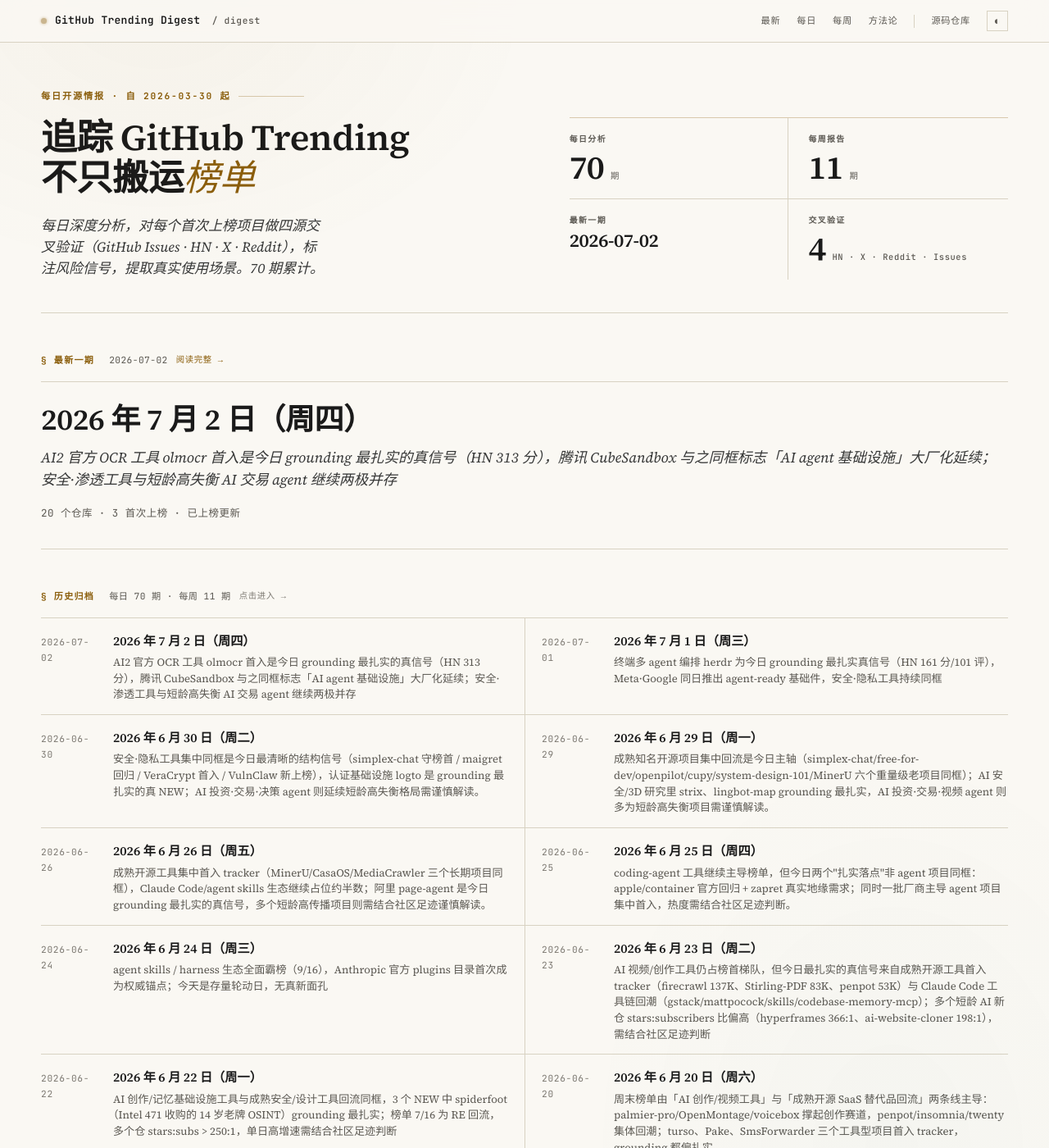
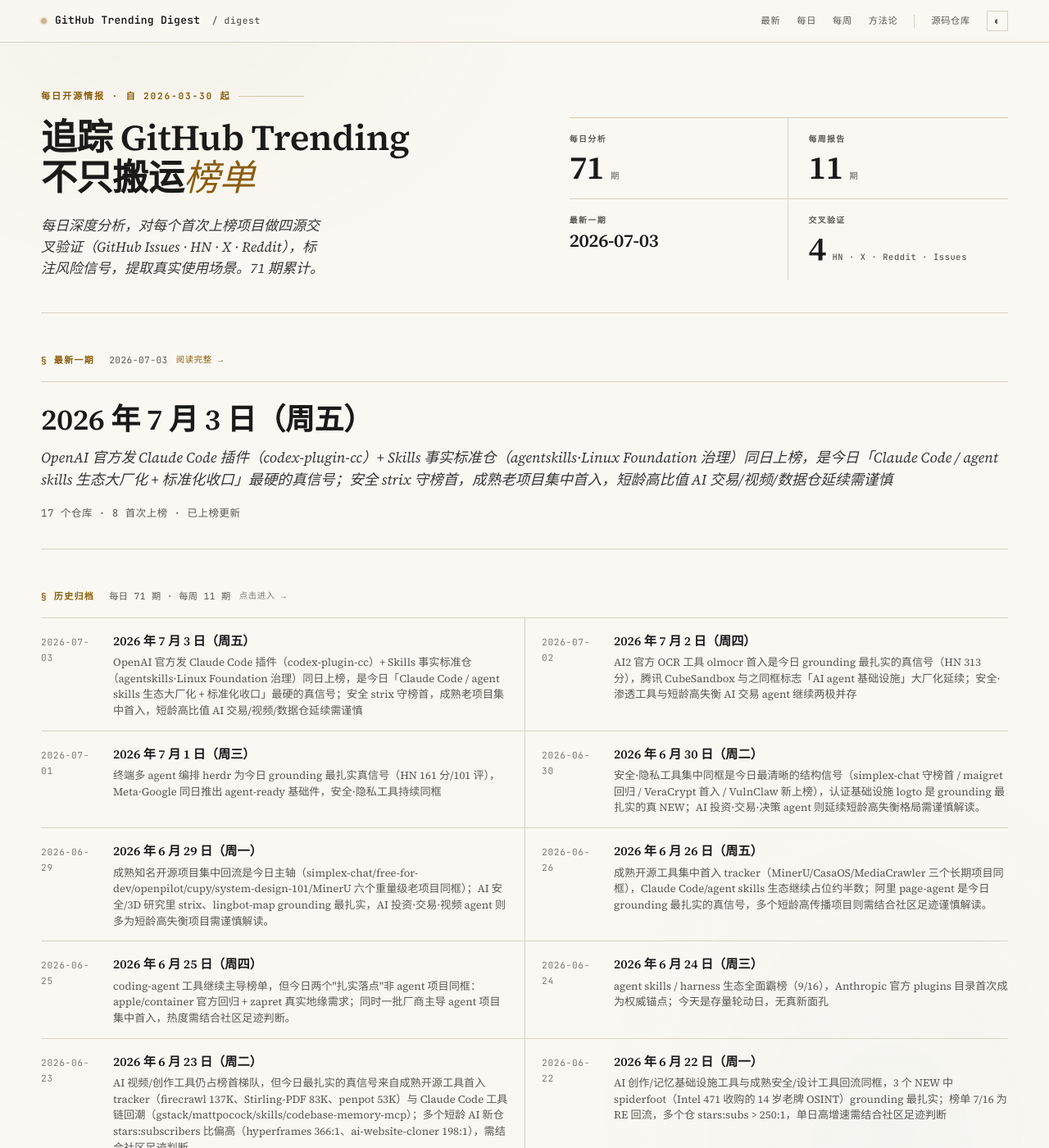
Before and after one commit to maxzyma/github-trending-digest, a Jekyll site: the page built from index.md, in a window 1280 px wide and 1400 px high. Shown: the whole window at 82% size. Built offline with Jekyll 4.4.1, drawn with Linux system fonts in a browser that asks for light colours; part of the change alters nothing that is shown; some of the changed text lies outside the part shown.

Commit message:
daily: 2026-07-03 — OpenAI 官方 codex-plugin-cc + agentskills 规范仓（LF 治理）同日上榜为「Claude Code/agent skills 生态大厂化+标准化收口」最硬真信号 + 安全 strix 守榜首 + 成熟老项目集中首入（pytorch/langflow/actions-checkout/cs249r_book/clean-code-js）+ 短龄高比值 AI 交易·视频·数据延续（caveman 443:1「省65% token」被夸大/ECC 196:1/career-ops 268:1/Vibe-Trading 185:1/exercises-dataset 332:1）+ 脚本继续全 17 项误标 NEW 已人工校正（真 NEW 8，RE 4：career-ops/superpowers/chrome-devtools-mcp/ECC）
Generated with Claude Code

```diff
--- /dev/null
+++ b/daily/2026-07-03-analysis.md
@@ -0,0 +1,166 @@
+---
+layout: daily
+date: 2026-07-03
+title: GitHub Trending 深度分析 — 2026 年 7 月 3 日（周五）
+subtitle: OpenAI 官方发 Claude Code 插件（codex-plugin-cc）+ Skills 事实标准仓（agentskills·Linux Foundation 治理）同日上榜，是今日「Claude Code / agent skills 生态大厂化 + 标准化收口」最硬的真信号；安全 strix 守榜首，成熟老项目集中首入，短龄高比值 AI 交易/视频/数据仓延续需谨慎
+total: 17
+new_count: 8
+new_repos:
+  - repo: JuliusBrussee/caveman
+    stars: 81053
+    star_delta: 926
+    lang: JavaScript
+    source_strength: 强
+    risk_tags: ['vanity', '误导性指标', 'stability']
+  - repo: agentskills/agentskills
+    stars: 21634
+    star_delta: 86
+    lang: Python
+    source_strength: 强
+    risk_tags: ['安全面', '碎片化', 'bus_factor']
+  - repo: openai/codex-plugin-cc
+    stars: 22655
+    star_delta: 352
+    lang: JavaScript
+    source_strength: 中
+    risk_tags: ['cost', 'dependency', 'stability']
+updated_repos: []
+---
+
+# GitHub Trending 深度分析 — 2026 年 7 月 3 日（周五）
+
+_OpenAI 官方发 Claude Code 插件（codex-plugin-cc）+ Skills 事实标准仓（agentskills·Linux Foundation 治理）同日上榜，是今日「Claude Code / agent skills 生态大厂化 + 标准化收口」最硬的真信号；安全 strix 守榜首，成熟老项目集中首入，短龄高比值 AI 交易/视频/数据仓延续需谨慎_
+
+_项目总数: 17 | 首次上榜: 8 | 重新上榜: 4 | 已上榜更新: 5 | 数据源: https://github.com/trending_
+
+## 本日主线
+
+**主线一：榜单地图 — Claude Code / agent skills·harness 生态占最大盘，安全 strix 守榜首，成熟老项目集中首入。** 今日 17 项可分五组：① **Claude Code 技能/harness/插件生态**（最大盘，7 项）——JuliusBrussee/caveman（NEW，token 压缩 skill）、msitarzewski/agency-agents（↓2，一站式 AI 代理团队）、santifer/career-ops（RE，建在 Claude Code 上的求职系统）、obra/superpowers（RE，agentic skills 框架）、affaan-m/ECC（RE，agent harness 性能优化）、agentskills/agentskills（NEW，Agent Skills 规范仓）、openai/codex-plugin-cc（NEW，从 Claude Code 调用 Codex 的官方插件）；② **安全**——usestrix/strix（↑1，AI 渗透 agent，守榜首）；③ **短龄高比值 AI 交易/视频/数据**——HKUDS/Vibe-Trading（↓8）、browser-use/video-use（↑11）、hasaneyldrm/exercises-dataset（=，健身数据集）；④ **MCP / 开发工具**——ChromeDevTools/chrome-devtools-mcp（RE，Google 官方）；⑤ **成熟老项目首入 tracker**（5 项）——actions/checkout、langflow-ai/langflow、pytorch/pytorch、harvard-edge/cs249r_book、ryanmcdermott/clean-code-javascript。Claude Code 周边生态仍是项目数最多的一块。
+
+**主线二：今日最硬的真信号是「竞品互操作 + 标准化收口」——OpenAI 亲自为 Claude Code 发插件，Skills 规范进入 Linux Foundation 治理。** openai/codex-plugin-cc（22,655 ⭐）是 OpenAI 官方 org 仓库，让开发者在 Claude Code 内用 `/codex:review`、`/codex:adversarial-review`、`/codex:rescue` 调本地 Codex 做二次审查/委托——「Claude 为主、Codex 当第二审查者」的双模型互补，媒体切入点正是「竞品互调（When Rivals Collaborate）」。同日 agentskills/agentskills（21,634 ⭐）作为 Agent Skills 规范文档仓上榜，spec 已从 anthropics/skills 迁出、由中立组织托管，并纳入 Linux Foundation 旗下 Agentic AI Foundation 治理（与 MCP、AGENTS.md 同框），被 OpenAI Codex、Gemini CLI、Cursor、Copilot 广泛采用。读者视角判断：过去几周「短龄、高比值、营销驱动」的第三方 skills 热潮，正在被两个权威锚点（官方竞品互调 + 跨厂标准治理）收口，这条赛道的真信号分量在上升。
+
+**主线三：榜单解读提醒 — 部分短龄项目 star 与社区足迹明显失衡，需结合 grounding 判断。** caveman 三个月冲到 8 万星（443:1 stars/watchers），其「省 65% token」主张字面正确但语境被夸大——「65%」仅指 output tokens，而独立 benchmark 测算真实账单节省仅约 5–15%（HN 上有《caveman vs "be brief"》对比帖质疑增量价值）。同类短龄高比值样本还有 affaan-m/ECC（225K ⭐ / 196:1，仓龄约半年）、santifer/career-ops（268:1）、HKUDS/Vibe-Trading（185:1）、hasaneyldrm/exercises-dataset（332:1）——这些项目热度真实但采用证据薄，Trending 热度不等于真实采用。抓取脚本继续将全部 17 项误标为 NEW，已按历史 analysis + 7-02 榜单人工校正（真 NEW 8、RE 4、已上榜更新 5）。
+
+## NEW 项目
+
+### [JuliusBrussee/caveman](https://github.com/JuliusBrussee/caveman) — NEW ⭐ 81,053（+926）| JavaScript | 信源：强
+
+**它是什么**: 一个 Claude Code / Codex 通用「技能包」，核心卖点是"像原始人一样说话（why use many token when few token do trick）"来压缩 agent 的输出、省 token。装上后用 `/caveman` 切换 6 档压缩强度（lite/full/ultra + 三档文言文风格），并配套 caveman-commit（生成简短 commit）、caveman-review、caveman-compress（压缩 CLAUDE.md 输入约 46%）。
+
+**解决什么问题**: Claude Code / Codex 长会话里模型输出啰嗦，token 账单快速累积。caveman 用「电报体/原始人体」指令让模型少废话，宣称砍掉 65% 输出 token。对高频重复改代码、批量重构的用户是直接的省钱手段。
+
+**谁在用、怎么用**（来自 Issues/HN/评测）:
+- 场景 1: 常规改代码、重构时开启压缩省 token；评测共识是复杂调试要关掉（模型需要逐步推理，压缩会伤害质量）。
+- 场景 2: 跨 23+ 种 agent CLI 安装使用，但安装脚本脆弱——OpenCode 报 ENOENT 缺 caveman-compress.md（#426）、PowerShell 7 安装报错（#366）、不兼容 Antigravity CLI（#428）。
+- 场景 3: 用户请求持久化模式（#141）、ChatGPT 集成（#131）、AXON notation 支持（#53），显示多平台真实试用。
+
+**社区怎么评价**:
+- 正面: 传播极广，多篇独立评测（andrew.ooo、skillsllm、mayhemcode）、Product Hunt 条目、404 Media 报道成本议题；常规编码场景确有省钱效果。
+- 负面: HN 第三方 benchmark《I benchmarked caveman against "be brief."》（89 分 / 67 评）质疑——相对一句 "be brief" 到底有多少增量价值。
+- 健康度: 81,053 stars / 183 subscribers ≈ **443:1**（极高）；open issues 359；20 贡献者但代码高度集中在作者一人；2026-04-04 创建，不到 3 个月冲到 8 万星，仍活跃维护。
+
+**风险与争议**:
+- **vanity**: 443:1 比值 + 三个月 8 万星 + 大量评测导流，传播热度远超社区 grounding。
+- **误导性指标**: "65%" 仅指 output tokens，而 output 通常只占 Claude Code 账单 10–30%，独立评测算真实账单省约 5–15%（甚至 ~4%），核心主张被语境夸大。
+- **stability**: 跨 23+ agent 的安装脚本脆弱，多个安装 issue 未闭合。
+
+**技术备注**: JavaScript，纯 prompt/skill 层，无模型改动；跨 Claude Code / Codex / OpenCode / Cursor 等多 agent host 分发。
+
+### [agentskills/agentskills](https://github.com/agentskills/agentskills) — NEW ⭐ 21,634（+86）| Python | 信源：强
+
+**它是什么**: Agent Skills 的规范与文档仓——不是可执行工具，而是定义「一个 agent 技能长什么样」的开放标准：SKILL.md 用 YAML frontmatter + markdown 指令 + scripts/references/assets 组织，靠 progressive disclosure 省 context（每技能启动约 30–50 token）。规范由 Anthropic 于 2025-12 发起并开放，现已从 anthropics/skills 迁出、托管在中立组织 agentskills 下。
+
+**解决什么问题**: 各家 agent（Claude Code、Codex、Gemini CLI、Cursor、Copilot）各自定义技能格式会导致碎片化。agentskills 想做跨平台的技能事实标准，让一份 SKILL.md 能在多个 agent host 上复用。
+
+**谁在用、怎么用**（来自 Issues/HN）:
+- 场景 1: 各 agent host 按 spec 实现技能加载；仓库本身是治理/RFC 场所——#15（118 评）讨论标准技能文件夹位置、#254/#255（.well-known URI 发现分发）、#81（npm/JS 包分发 RFC）。
+- 场景 2: 开发者按 spec 编写可跨平台复用的技能包，被 OpenAI Codex、Gemini CLI、Cursor、Copilot 采用。
+
+**社区怎么评价**:
+- 正面: HN 多次高分——"Agent Skills" 544 分/260 评、376 分/212 评、"SkillsBench" 364 分；Firecrawl、Strapi 等多篇独立解读；纳入 Linux Foundation 旗下 Agentic AI Foundation 治理（与 MCP、AGENTS.md 同框）。
+- 负面: 批判性讨论也真实——"You're probably using Agent Skills wrong"（74 分）、安全侧"skills 成为攻击面""87% 仍降低 agent 安全性"。
+- 健康度: 21,634 stars / 183 subscribers ≈ 118:1（文档/规范类仓的典型特征，大量围观少量深关注）；open issues 47；forks 1,375；2025-12-16 创建，持续更新。
+
+**风险与争议**:
+- **安全面**: skills 被反复点名为 agent 的攻击面（扫描器绕过、指令注入）。
+- **碎片化**: 多个核心 RFC 未定（技能位置、分发机制），采用者各自扩展 spec 存在分裂风险。
+- **bus_factor**: org 归属中立，但治理透明度依赖 Linux Foundation 与少数核心维护者。
+
+**技术备注**: 规范仓，代码 Apache 2.0 + 文档 CC-BY-4.0；对标 MCP 定位为 agent 生态的跨厂标准层。
+
+### [openai/codex-plugin-cc](https://github.com/openai/codex-plugin-cc) — NEW ⭐ 22,655（+352）| JavaScript | 信源：中
+
+**它是什么**: OpenAI 官方发布的 Claude Code 插件，让你在 Claude Code 里通过 slash 命令直接调用本地 Codex CLI——`/codex:review` 常规审查、`/codex:adversarial-review` 对抗审查、`/codex:rescue` 委托 Codex 做二次实现/调试、`/codex:transfer` 把整段会话迁到 Codex 续跑。定位是「Claude 为主、Codex 当第二审查者 / 后台 worker」的双模型互补。
+
+**解决什么问题**: 开发者常想让第二个模型对 Claude 的产出做独立复核或接手卡住的任务，过去要手动切工具、复制上下文。这个插件把 Codex 变成 Claude Code 会话内可直接调度的审查者与救援 worker。
+
+**谁在用、怎么用**（来自 Issues/博客）:
+- 场景 1: 在 Claude Code 内用 `/codex:adversarial-review` 让 Codex 对抗式审查 Claude 写的代码，作为提交前的第二道关。
+- 场景 2: 卡壳时用 `/codex:rescue` 把任务委托给 Codex 做深度根因排查或另一套实现；issue #346/#343/#328/#129 集中在 rescue 的 completion signal、broker 状态清理、多轮对抗审查等生命周期硬化。
+
+**社区怎么评价**:
+- 正面: 话题性强——媒体以「竞品互调（When Rivals Collaborate）」切入，多篇上手指南；OpenAI 官方社区有发布贴。
+- 负面: HN 讨论热度弱（发布日最高仅 8 分 1 评）；Reddit 无有效独立讨论；缺第三方规模化实战反馈。
+- 健康度: 22,655 stars / 72 subscribers ≈ 314:1（OpenAI 官方 org 结构性偏高，不宜单凭比值判 vanity）；open issues 265；贡献者集中在 dkundel-openai；2026-03-30 创建，已到 v1.0.4。
+
+**风险与争议**:
+- **cost**: 官方明确警告 review gate 的 Stop hook 会造成 Claude/Codex 长循环，快速耗尽 Codex 用量额度。
+- **dependency**: 依赖本地 Codex CLI + ChatGPT 订阅/API key，同机双工具链。
+- **stability**: 三个月龄、v1.0.x，rescue 生命周期仍在硬化中。
+
+**技术备注**: JavaScript，Claude Code 插件形态；桥接 OpenAI Codex CLI，是「大厂官方跨模型互操作」的代表性样本。
+
+### 知名老项目首入 tracker（轻量记录）
+
+- **[actions/checkout](https://github.com/actions/checkout)** — NEW（+26）| TypeScript：GitHub Actions 官方 checkout action，几乎所有 CI 工作流的第一步。首入本 tracker，作为基础设施长期存在，无需社区 grounding。
+- **[langflow-ai/langflow](https://github.com/langflow-ai/langflow)** — NEW ⭐ 150,764（+117）| Python：可视化搭建/部署 AI agent 与工作流的低代码平台，知名成熟项目首入 tracker。open issues 964，长期活跃。
+- **[pytorch/pytorch](https://github.com/pytorch/pytorch)** — NEW ⭐ 101,242（+65）| Python：主流深度学习框架，首入本 tracker，属基础设施级长期项目。
+- **[harvard-edge/cs249r_book](https://github.com/harvard-edge/cs249r_book)** — NEW ⭐ 25,615（+68）| Python：哈佛《Machine Learning Systems》开源教材，教育/系统方向长期项目首入 tracker。
+- **[ryanmcdermott/clean-code-javascript](https://github.com/ryanmcdermott/clean-code-javascript)** — NEW ⭐ 94,577（+27）| JavaScript：经典《Clean Code》JS 改编，2016 年老项目（最后推送 2024-07），短暂回流首入 tracker。
+
+## RE / 已上榜更新（增量）
+
+### usestrix/strix — ↑1（守榜首附近）
+
+- **Stars**: 32,338（今日 +2,137，今日增量第一）
+- **更新**: AI 渗透测试 agent，连续在榜且升至第 1。147 open issues，146 watchers（≈221:1）。安全赛道今日唯一代表，仍是最高单日增量项目。
+
+### msitarzewski/agency-agents — ↓2
+
+- **Stars**: 125,563（今日 +3,032）
+- **更新**: 一站式 AI 代理团队 skill 包。stars/watchers ≈ 135:1，仓龄约 9 个月，属短龄高比值一站式 agent 团队样本，热度延续。
+
+### hasaneyldrm/exercises-dataset — =
+
+- **Stars**: 9,295（今日 +938）
+- **更新**: 433 条健身动作数据集。9,295 / 28 watchers ≈ **332:1**，仓龄约 3.5 个月，数据类项目高比值需结合真实使用判断（可作个人健身 App 的数据底座候选）。
+
+### browser-use/video-use — ↑11
+
+- **Stars**: 13,829（今日 +554）
+- **更新**: 用 coding agent 编辑视频。排名从 19 回升到 8。stars/watchers ≈ 187:1，仓龄约 3 个月，短龄高比值 AI 视频样本延续。
+
+### HKUDS/Vibe-Trading — ↓8
+
+- **Stars**: 17,369（今日 +939）
+- **更新**: 个人交易 agent。排名从 3 退到 11。stars/watchers ≈ 185:1，open issues 仅 17，短龄高比值 AI 交易样本，热度延续但采用证据薄。
+
+### santifer/career-ops — RE（6-10 后掉出重新上榜）
+
+- **Stars**: 57,877（今日 +372）
+- **更新**: 建在 Claude Code 上的 AI 求职系统（14 skill 模式、Go dashboard、PDF 生成、批处理）。57,877 / 216 watchers ≈ **268:1**，仓龄约 3 个月，属 Claude Code 生态内短龄高比值样本。
+
+### obra/superpowers — RE（7-01 在榜后掉出回归）
+
+- **Stars**: 244,487（今日 +897）
+- **更新**: agentic skills 框架 + 软件开发方法论，已是超大仓（24 万+ ⭐）。open issues 302，仓龄约 9 个月。skills 框架赛道长期头部之一。
+
+### ChromeDevTools/chrome-devtools-mcp — RE（5-22 后掉出回归）
+
+- **Stars**: 45,106（今日 +104，累计 +468 since 5/21）
+- **更新**: Google 官方 Chrome DevTools 团队出品的 MCP server，为 coding agents 提供浏览器调试能力。176 watchers（≈256:1，官方项目结构性偏高），open issues 88。MCP 标准化的官方背书样本回归。
+
+### affaan-m/ECC — RE（6-24 后掉出回归）
+
+- **Stars**: 225,218（今日 +486）
+- **更新**: agent harness 性能优化系统（skills/instincts/memory/security）。225K ⭐ / 1147 watchers ≈ **196:1**，仓龄约半年，属月报已点名的短龄超高 star 样本，热度真实但采用证据需谨慎解读。
--- /dev/null
+++ b/daily/2026-07-03.md
@@ -0,0 +1,25 @@
+# GitHub Trending 每日榜单 — 2026 年 7 月 3 日（周五）
+
+| # | 项目 | Stars | 今日 | 排名变化 |
+|---|------|-------|------|---------|
+| 1 | [usestrix/strix](https://github.com/usestrix/strix) | — | +2,137 | ↑1 |
+| 2 | [JuliusBrussee/caveman](https://github.com/JuliusBrussee/caveman) | — | +926 | NEW |
+| 3 | [msitarzewski/agency-agents](https://github.com/msitarzewski/agency-agents) | — | +3,032 | ↓2 |
+| 4 | [hasaneyldrm/exercises-dataset](https://github.com/hasaneyldrm/exercises-dataset) | — | +938 | = |
+| 5 | [santifer/career-ops](https://github.com/santifer/career-ops) | — | +372 | RE |
+| 6 | [obra/superpowers](https://github.com/obra/superpowers) | — | +897 | RE |
+| 7 | [ChromeDevTools/chrome-devtools-mcp](https://github.com/ChromeDevTools/chrome-devtools-mcp) | — | +104 | RE |
+| 8 | [browser-use/video-use](https://github.com/browser-use/video-use) | — | +554 | ↑11 |
+| 9 | [actions/checkout](https://github.com/actions/checkout) | — | +26 | NEW |
+| 10 | [affaan-m/ECC](https://github.com/affaan-m/ECC) | — | +486 | RE |
+| 11 | [HKUDS/Vibe-Trading](https://github.com/HKUDS/Vibe-Trading) | — | +939 | ↓8 |
+| 12 | [agentskills/agentskills](https://github.com/agentskills/agentskills) | — | +86 | NEW |
+| 13 | [openai/codex-plugin-cc](https://github.com/openai/codex-plugin-cc) | — | +352 | NEW |
+| 14 | [langflow-ai/langflow](https://github.com/langflow-ai/langflow) | — | +117 | NEW |
+| 15 | [pytorch/pytorch](https://github.com/pytorch/pytorch) | — | +65 | NEW |
+| 16 | [harvard-edge/cs249r_book](https://github.com/harvard-edge/cs249r_book) | — | +68 | NEW |
+| 17 | [ryanmcdermott/clean-code-javascript](https://github.com/ryanmcdermott/clean-code-javascript) | — | +27 | NEW |
+
+> 数据源：<https://github.com/trending> · 抓取于 2026-07-03
+>
+> 注：抓取脚本继续将全部 17 项误标为 NEW（change 比对持续失效，已连续多日）。本表排名变化按历史 `daily/*-analysis.md`（owner/repo 精确匹配）+ 7-02 榜单人工校正：真 NEW 8 项（JuliusBrussee/caveman、actions/checkout、agentskills/agentskills、openai/codex-plugin-cc、langflow-ai/langflow、pytorch/pytorch、harvard-edge/cs249r_book、ryanmcdermott/clean-code-javascript，其中 actions/checkout、langflow、pytorch、clean-code-javascript 为知名老项目首入 tracker）；RE 回归 4 项（santifer/career-ops 6-10 后掉出、obra/superpowers 7-01 在榜后掉出、ChromeDevTools/chrome-devtools-mcp 5-22 后掉出、affaan-m/ECC 6-24 后掉出）；已上榜更新 5 项（strix、agency-agents、exercises-dataset、video-use、Vibe-Trading，按 7-02 排名推算变化）。
--- a/index.md
+++ b/index.md
@@ -33,6 +33,7 @@ title: GitHub Trending Digest
 
 ## Daily Analysis
 
+- [2026-07-03](daily/2026-07-03-analysis) — OpenAI 官方发 Claude Code 插件 codex-plugin-cc + Agent Skills 规范仓 agentskills（Linux Foundation 治理）同日上榜，是今日「Claude Code / agent skills 生态大厂化 + 标准化收口」最硬真信号；安全 strix 守榜首、成熟老项目集中首入（pytorch/langflow/actions-checkout/cs249r_book/clean-code-js）；短龄高比值 AI 交易·视频·数据延续（caveman 443:1「省 65% token」被夸大/ECC 196:1/career-ops 268:1/Vibe-Trading 185:1/exercises-dataset 332:1）需谨慎；脚本继续全 17 项误标 NEW 已人工校正（真 NEW 8，RE 4：career-ops/superpowers/chrome-devtools-mcp/ECC）
 - [2026-07-02](daily/2026-07-02-analysis) — AI2 官方 OCR 工具 olmocr 首入是今日 grounding 最扎实的真信号（HN 313 分，PDF→LLM 语料，Reducto 二次开发采用）；腾讯 CubeSandbox（AI agent microVM 沙箱/E2B 替代）与之同日首入，标志「AI agent 基础设施」大厂化延续（接续昨日 Meta astryx ↑11 / Google agents-cli）；安全·渗透工具持续同框（strix 守 rank 2 / VulnClaw 回归双仓 / cupp）；短龄高失衡 AI 交易·视频·语音·议事 agent 延续（herdr 419:1 / FluidVoice 345:1 / exercises-dataset 302:1 / OmniRoute 299:1 / council 190:1）需谨慎；脚本继续全 20 项误标 NEW 已人工校正（真 NEW 3：olmocr/CubeSandbox/karukan，RE 5：logto/VulnClaw/tolaria/council/AiToEarn）
 - [2026-07-01](daily/2026-07-01-analysis) — 终端多 agent 编排 herdr 为今日 grounding 最扎实真信号（Rust，Show HN 161 分/101 评，取代十几个终端窗口/比 tmux 好用）；Meta astryx 与 Google agents-cli 同日推出「agent-ready」基础件（设计系统 manifest / Google Cloud ADK agent 脚手架，官方主导传播）；安全·隐私工具持续同框（strix AI 渗透回归 / cupp 经典密码字典「诈尸」回归 / simplex-chat 私密通讯）；短龄高失衡 AI 投资·交易·视频·网关延续（OmniRoute 277:1 / ai-berkshire 260:1 / exercises-dataset 307:1 / Vibe-Trading 168:1）需谨慎；脚本继续全 19 项误标 NEW 已人工校正（真 NEW 8，RE 4：strix/supervision/superpowers/lingbot-map）
 - [2026-06-30](daily/2026-06-30-analysis) — 安全·隐私工具集中同框是今日最清晰的结构信号（simplex-chat 守榜首 / maigret OSINT 回归 / VeraCrypt 磁盘加密首入 / VulnClaw AI 渗透 agent 新上榜）；认证基础设施 logto（OIDC + OAuth 2.1，自托管 Auth0 替代，信源强）是今日 grounding 最扎实的真 NEW；AI 投资·交易·决策 agent 延续短龄高失衡（ai-berkshire 313:1 / council-of-high-intelligence 173:1 / Vibe-Trading 170:1 / video-use 186:1 / FluidVoice 377:1）需谨慎；脚本继续全 15 项误标 NEW 已人工校正（真 NEW 仅 4，RE 3：agency-agents/maigret/tolaria）
```
